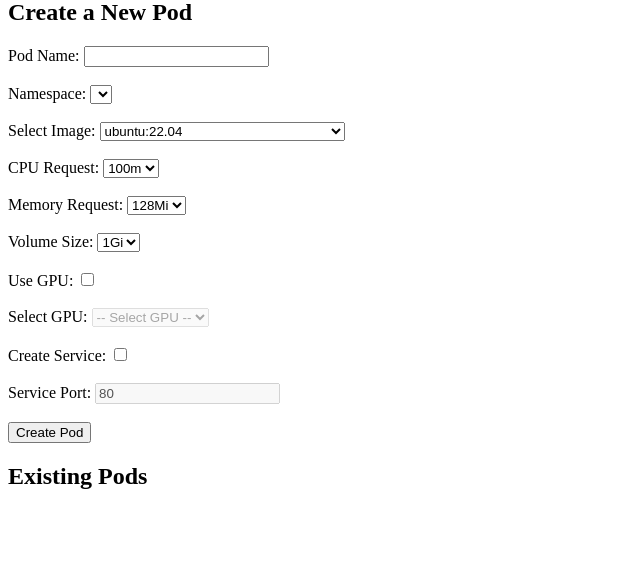
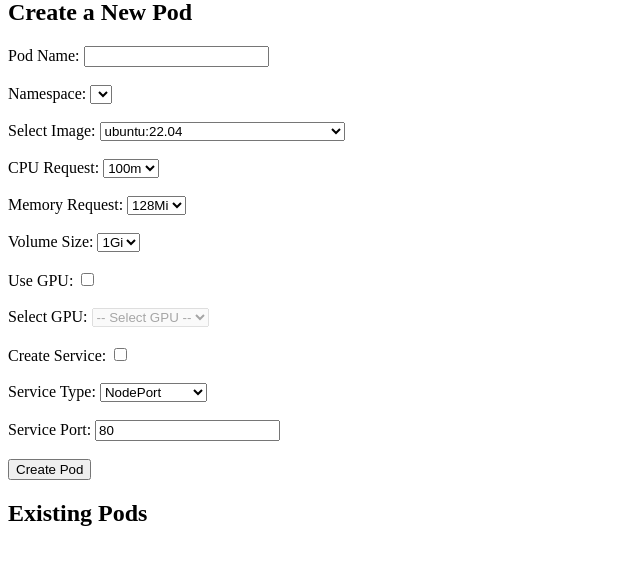
Before and after one commit to DCUSnSLab/dps, a Flask app: template templates/index.html in a window 1280 px wide. Shown: the part 81-646 px from the top of the page, without its empty margins (0-640 px from the left). Run offline with Flask 3, Linux system fonts and the light colour scheme; the template is opened without the code that fills it, so the values that code supplies are empty.

Commit message:
- Type and port can be defined when creating a service (additional adjustment required) - When a pod is deleted, services related to that pod are automatically deleted.

```diff
--- a/app.py
+++ b/app.py
@@ -96,7 +96,7 @@ class KubernetesManager:
             print(f"Failed to retrieve GPU information: {e}")
             return []
 
-    def create_pod(self, pod_name, namespace, image, cpu_request, memory_request, volume_size, use_gpu, create_service, serviceport):
+    def create_pod(self, pod_name, namespace, image, cpu_request, memory_request, volume_size, use_gpu, create_service, service_type, serviceport):
         pod_name = pod_name.replace("_", "-")
         metadata = client.V1ObjectMeta(name=pod_name)
 
@@ -117,17 +117,25 @@ class KubernetesManager:
         try:
             self.v1.create_namespaced_pod(namespace=namespace, body=pod)
             if create_service:
-                self.create_service(pod_name, namespace)
+                self.create_service(pod_name, namespace, service_type, serviceport)
             return f"Pod '{pod_name}' created successfully in namespace '{namespace}'."
         except ApiException as e:
             return f"Failed to create Pod: {e}"
 
-    def create_service(self, pod_name, namespace):
+    def create_service(self, pod_name, namespace, service_type, serviceport):
         service_metadata = client.V1ObjectMeta(name=pod_name)
+
+        #print(serviceport)
+        #print(type(serviceport))
+
+        # if service_type == "NodePort":
+
         spec = client.V1ServiceSpec(
             selector={"name": pod_name},
-            ports=[client.V1ServicePort(protocol="TCP", port=80, target_port=80)]
+            ports=[client.V1ServicePort(protocol="TCP", port=80, target_port=int(serviceport), node_port=0)],
+            type=service_type
         )
+
         service = client.V1Service(api_version="v1", kind="Service", metadata=service_metadata, spec=spec)
         try:
             self.v1.create_namespaced_service(namespace=namespace, body=service)
@@ -138,7 +146,11 @@ class KubernetesManager:
     def delete_pod(self, namespace, pod_name):
         try:
             self.v1.delete_namespaced_pod(name=pod_name, namespace=namespace)
-            return f"Pod '{pod_name}' deleted successfully."
+            services = self.v1.list_namespaced_service(namespace=namespace)
+            for service in services.items:
+                if service.metadata.name == pod_name:
+                    self.v1.delete_namespaced_service(name=pod_name, namespace=namespace)
+            return f"Pod '{pod_name}' and its associated services deleted successfully."
         except ApiException as e:
             return f"Failed to delete Pod: {e}"
 
@@ -186,6 +198,7 @@ class FlaskApp:
                 data.get("volume_size"),
                 data.get("use_gpu") == "on",
                 create_service,
+                data.get("service_type"),
                 service_port
             )
 
--- a/templates/index.html
+++ b/templates/index.html
@@ -175,9 +175,17 @@
         <label for="create_service">Create Service:</label>
         <input type="checkbox" id="create_service" name="create_service" onclick="toggleServicePortInput()"><br><br>
 
+        <label for="service_type">Service Type:</label>
+        <select id="service_type" name="service_type">
+            <option value="NodePort">NodePort</option>
+            <option value="ClusterIP">ClusterIP</option>
+            <option value="LoadBalancer" disabled>LoadBalancer</option>
+            <option value="ExternalName" disabled>ExternalName</option>
+        </select><br><br>
+
         <!-- 서비스 포트 입력 필드 -->
         <label for="service_port">Service Port:</label>
-        <input type="number" id="service_port" name="service_port" value="80" disabled><br><br>
+        <input type="number" id="service_port" name="service_port" value="80"><br><br>
 
         <button type="submit">Create Pod</button>
     </form>
```
